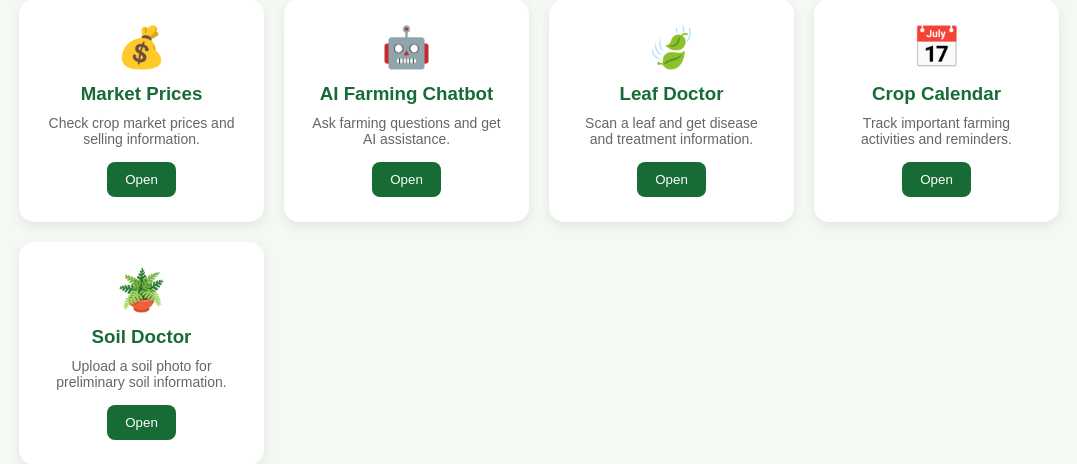
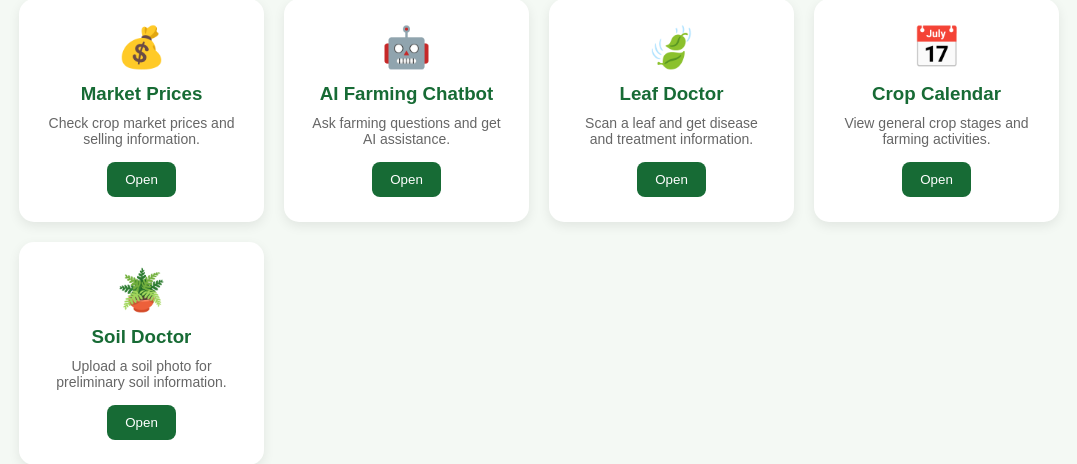
Before and after one commit to swaroopvelaga4-hub/REALTIMECHAT, a Flask app: page / in a window 1280 px wide. Shown: the part 572-1036 px from the top of the page, without its empty margins (101-1178 px from the left). Run offline with Flask 3, Linux system fonts and the light colour scheme.

Commit message:
Replace Crop Calendar button with link to new page

```diff
--- a/templates/index.html
+++ b/templates/index.html
@@ -197,12 +197,16 @@
             <a href="/crop-disease"><button type="button">Open</button></a>
         </div>
 
-        <div class="card">
-            <div class="icon">📅</div>
-            <h3>Crop Calendar</h3>
-            <p>Track important farming activities and reminders.</p>
-            <button type="button" onclick="alert('Crop Calendar page is coming soon!')">Open</button>
-        </div>
+
+<div class="card">
+    <div class="icon">📅</div>
+    <h3>Crop Calendar</h3>
+    <p>View general crop stages and farming activities.</p>
+    <a href="/crop-calendar">
+        <button type="button">Open</button>
+    </a>
+</div>
+
 
         <div class="card">
             <div class="icon">🪴</div>
```
